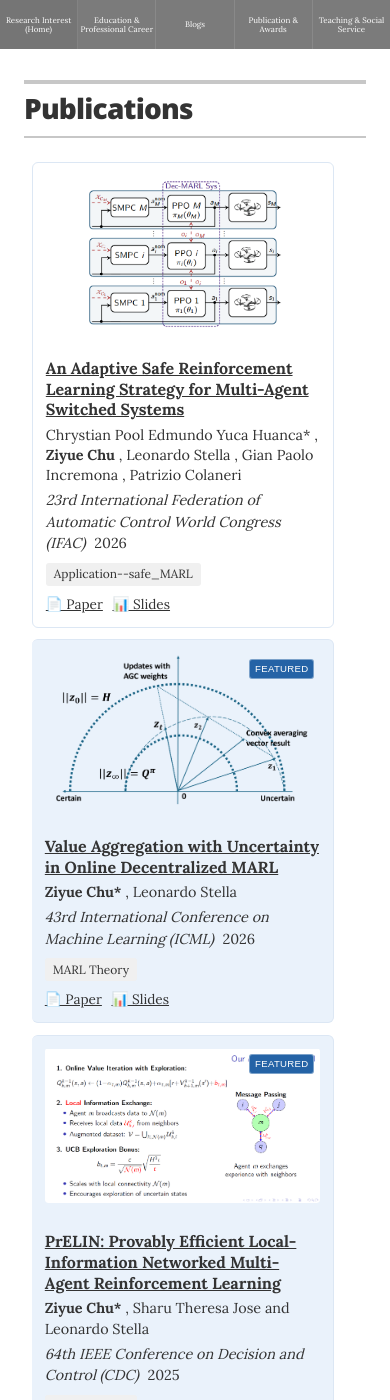
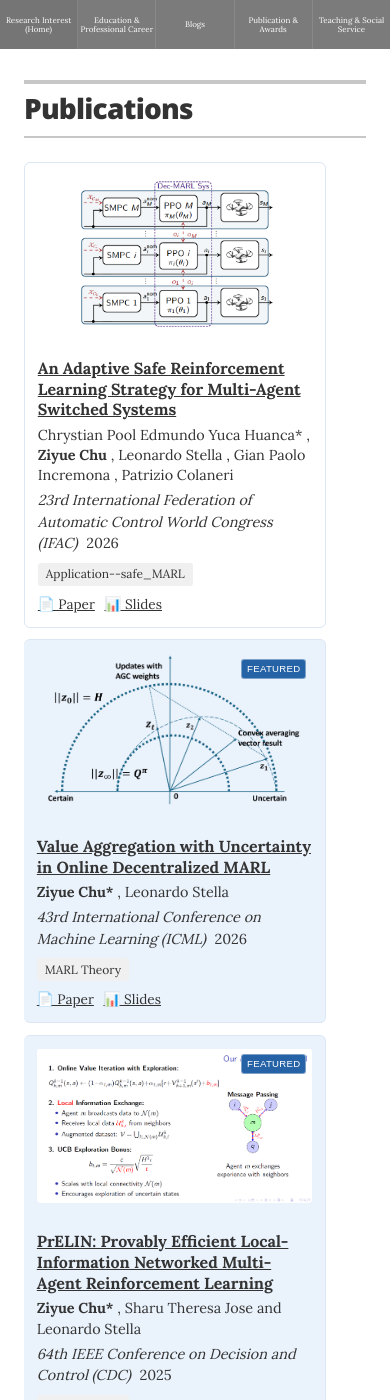
Before and after one commit to zero-cooper/zero-cooper.github.io, a Jekyll site: the page built from pubs/pubs.html, in a window 390 px wide and 1400 px high. Built offline with Jekyll 4.4.1, drawn with Linux system fonts in a browser that asks for light colours.

Commit message:
Update pubs.html

```diff
--- a/pubs/pubs.html
+++ b/pubs/pubs.html
@@ -402,8 +402,8 @@ permalink: /pubs.html
     grid-template-columns: minmax(0, 1fr);
     gap: 0.75rem;
     padding: 0.8rem;
-    margin-left: -2rem;
-    margin-right: -0.5rem;
+    margin-left: -2.5rem;
+    margin-right: -3rem;
     width: 100%;
   }
 
```
